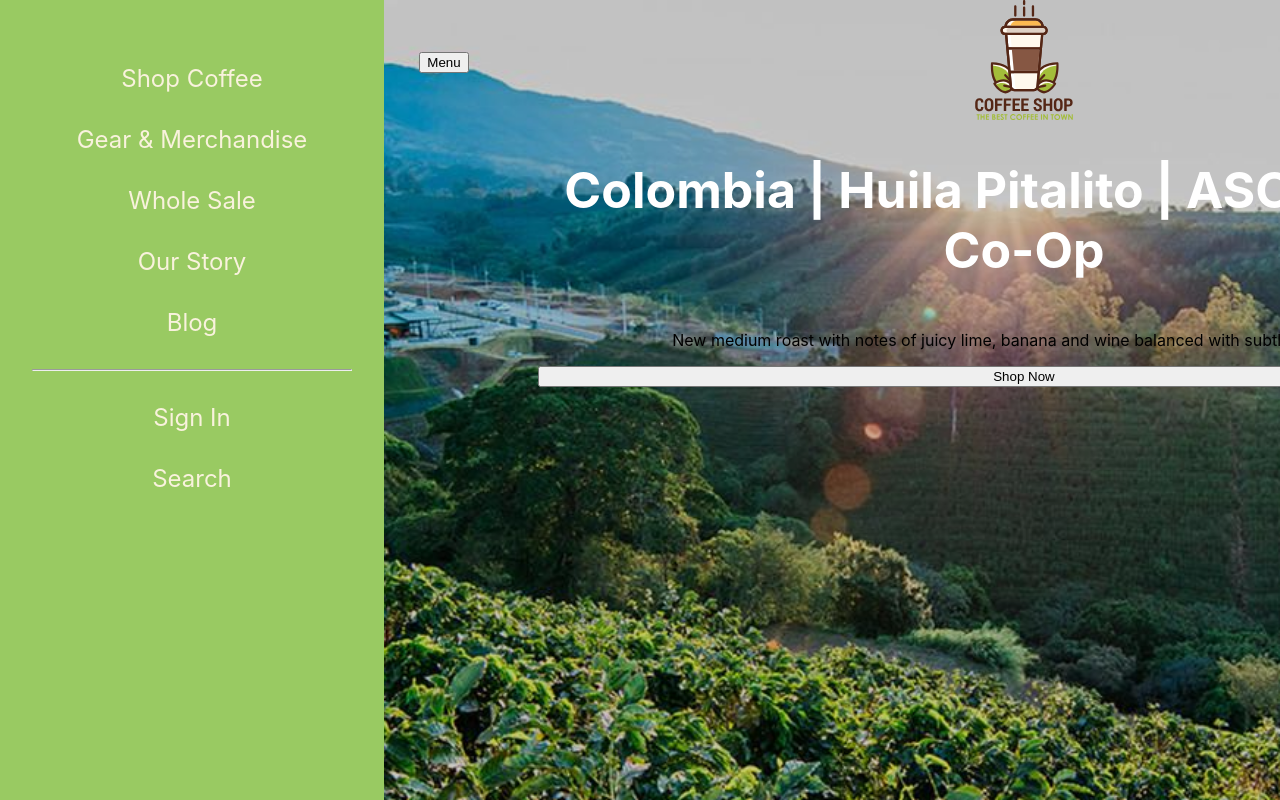
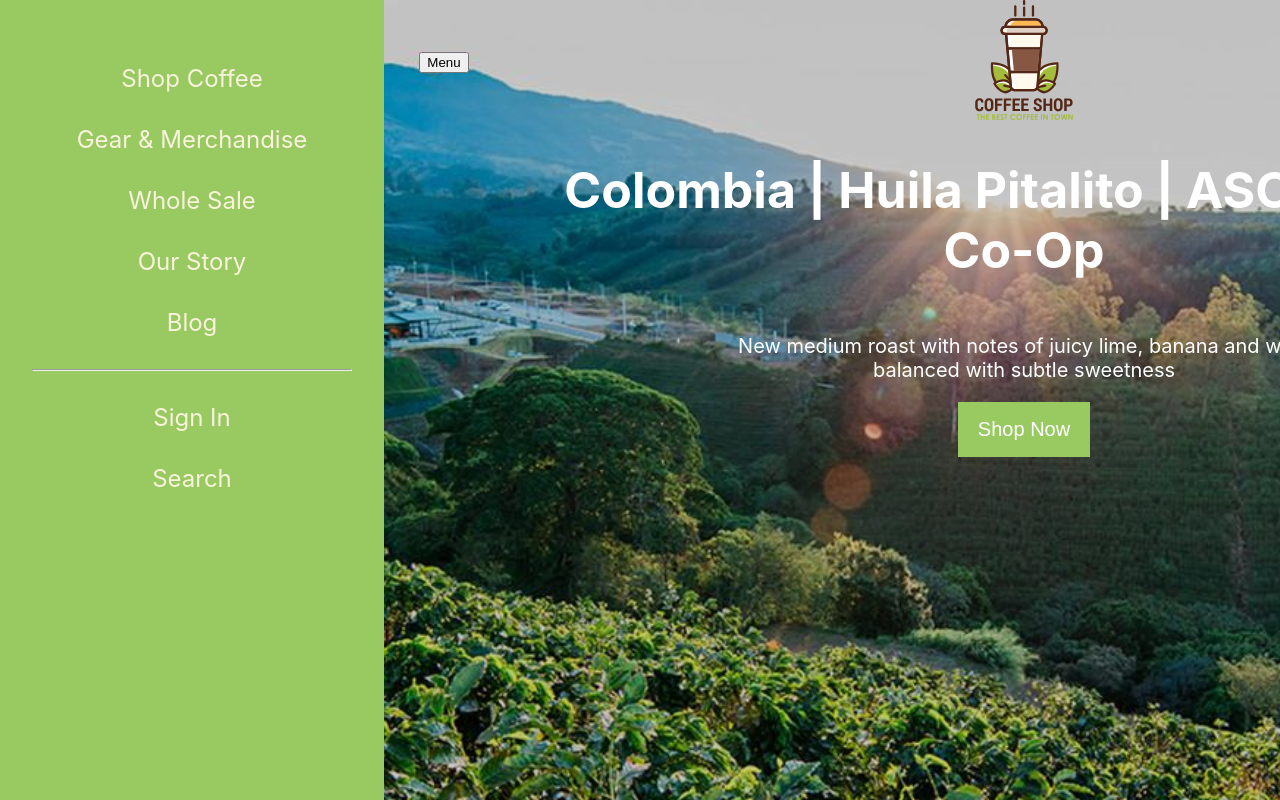
Before and after one commit to cesarrodas/coffee-resume-app, a React (Create React App) app: page / in a window 1280 px wide. Built offline with nearby package versions, Linux system fonts and the light colour scheme.

Commit message:
Changed the email signup

```diff
--- a/src/components/footer/Footer.css
+++ b/src/components/footer/Footer.css
@@ -21,7 +21,39 @@
   margin-top: 2rem;
 }
 
+.Footer-Email {
+  background-color: #99ca62;
+  border: none;
+  border-bottom: solid 2px darkgreen;
+  font-size: 16px;
+  margin-top: 0;
+  margin-bottom: 0;
+  width: 7rem;
+}
+
+.Footer-Email:focus {
+  outline: none;
+}
+
+.Footer-signup {
+  background-color: #99ca62;
+  border: none;
+  border-bottom: solid 2px darkgreen;
+  color: black;
+  font-size: 16px;
+  font-weight: bold;
+  cursor: pointer;
+}
+
 .Border {
   background-color: #f9f2dd;
-  height: 60px;
+  min-height: 60px;
 }
+
+.Border-text {
+  color: brown;
+  margin: 0;
+  text-align: left;
+  padding-top: 1rem;
+  padding-left: 1rem;
+}
--- a/src/components/footer/Footer.js
+++ b/src/components/footer/Footer.js
@@ -23,9 +23,13 @@ function Footer() {
         </div>
         <div className="Footer-box">
           <h4>Newsletter</h4>
+          <input className="Footer-Email" placeholder="Email Address"></input>
+          <button className="Footer-signup">></button>
         </div>
       </div>
-      <div className="Border"></div>
+      <div className="Border">
+        <p className="Border-text">© 2023, The Coffee Shop. </p>
+      </div>
     </div>
   );
 }
--- a/src/components/header/Header.css
+++ b/src/components/header/Header.css
@@ -19,8 +19,10 @@
 .Header-info {
   text-align: center;
   width: 100vw;
-  display: grid;
+  display: flex;
+  flex-direction: column;
   justify-content: center;
+  align-items: center;
 }
 
 .Header-title {
@@ -31,3 +33,21 @@
   padding-top: 10rem;
   text-align: center;
 }
+
+.Header-description {
+  font-size: 20px;
+  color: #fff;
+  width: 50vw;
+  text-align: center;
+}
+
+.Header-button {
+  background-color: #99ca62;
+  color: #fff;
+  border: none;
+  padding: 16px 20px;
+  font-size: 20px;
+  cursor: pointer;
+  align-self: center;
+  pointer-events: auto;
+}
```
